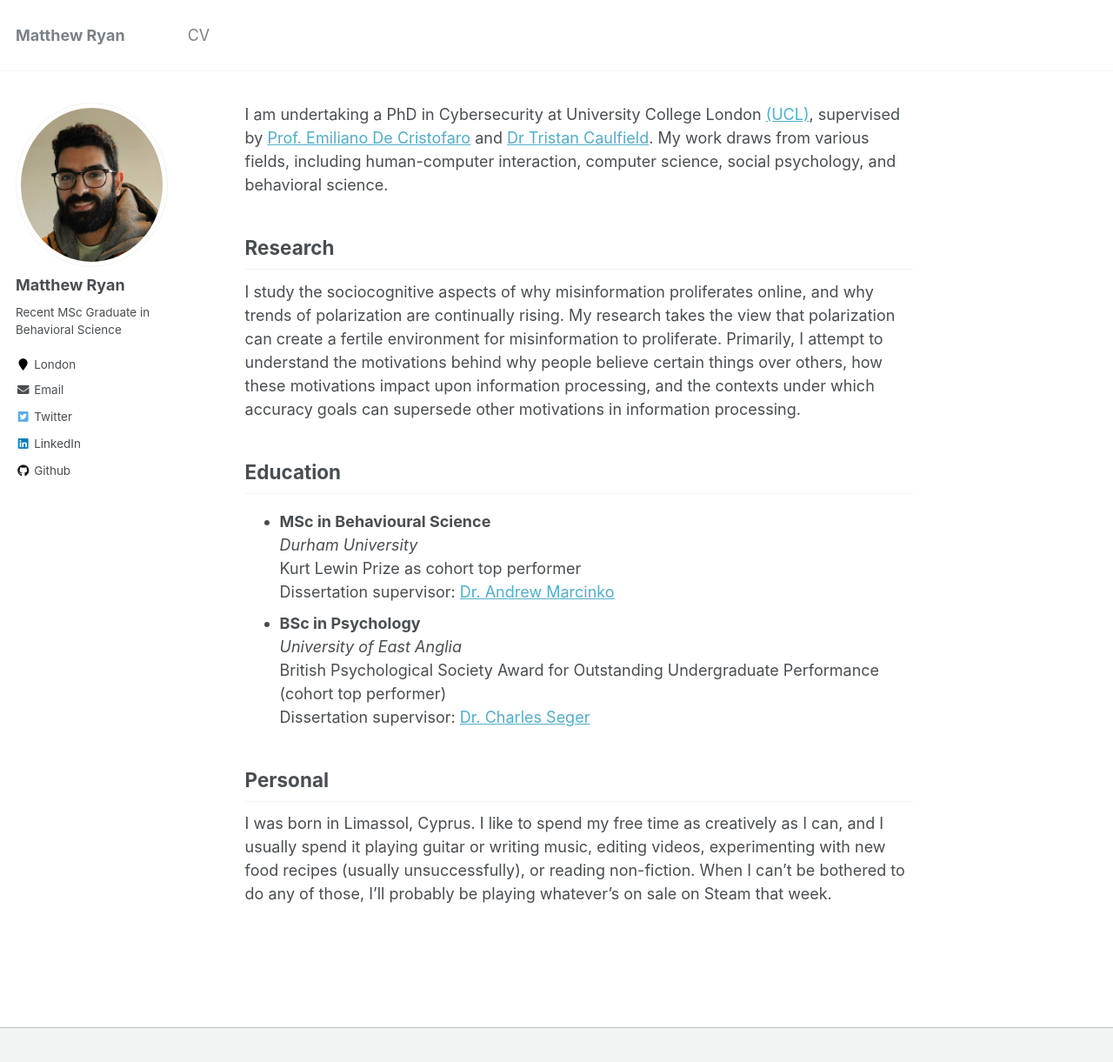
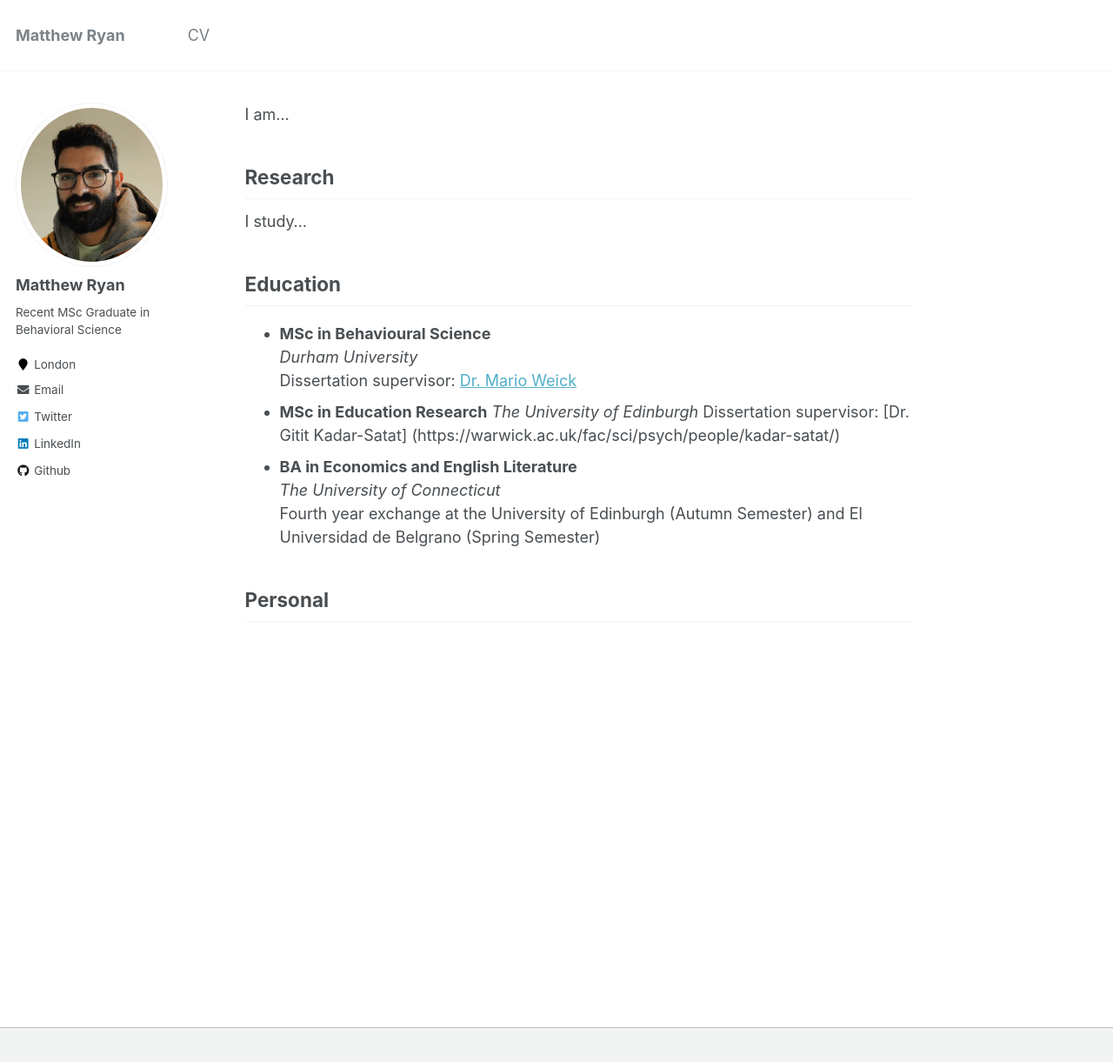
Before and after one commit to mattyhryan/mattyhryan.github.io, a Jekyll site: the page built from _pages/about.md, in a window 1280 px wide and 1254 px high. Shown: the top 1221 px of the window at 87% size. Built offline with Jekyll 4.4.1, drawn with Linux system fonts in a browser that asks for light colours.

Commit message:
Update about.md

```diff
--- a/_pages/about.md
+++ b/_pages/about.md
@@ -7,23 +7,22 @@ redirect_from:
   - /about.html
 ---
 
-I am undertaking a PhD in Cybersecurity at University College London [(UCL)](https://www.ucl.ac.uk/), supervised by [Prof. Emiliano De Cristofaro](https://emilianodc.com/) and [Dr Tristan Caulfield](https://www.tristancaulfield.com/). My work draws from various fields, including human-computer interaction, computer science, social psychology, and behavioral science.
+I am...
 
 ## Research
 
-I study the sociocognitive aspects of why misinformation proliferates online, and why trends of polarization are continually rising. My research takes the view that polarization can create a fertile environment for misinformation to proliferate. Primarily, I attempt to understand the motivations behind why people believe certain things over others, how these motivations impact upon information processing, and the contexts under which accuracy goals can supersede other motivations in information processing.
+I study...
 
 ## Education
 
 - **MSc in Behavioural Science**
   *Durham University*
-  Kurt Lewin Prize as cohort top performer
-  Dissertation supervisor: [Dr. Andrew Marcinko](https://marcinkophd.com/)
-- **BSc in Psychology**
-  *University of East Anglia*
-  British Psychological Society Award for Outstanding Undergraduate Performance (cohort top performer)
-  Dissertation supervisor: [Dr. Charles Seger](https://people.uea.ac.uk/c_seger)
+  Dissertation supervisor: [Dr. Mario Weick](https://www.dur.ac.uk/directory/profile/?id=17402)
+- **MSc in Education Research**
+  *The University of Edinburgh*
+  Dissertation supervisor: [Dr. Gitit Kadar-Satat] (https://warwick.ac.uk/fac/sci/psych/people/kadar-satat/)
+- **BA in Economics and English Literature**
+  *The University of Connecticut*
+  Fourth year exchange at the University of Edinburgh (Autumn Semester) and El Universidad de Belgrano (Spring Semester)
 
 ## Personal
-
-I was born in Limassol, Cyprus. I like to spend my free time as creatively as I can, and I usually spend it playing guitar or writing music, editing videos, experimenting with new food recipes (usually unsuccessfully), or reading non-fiction. When I can't be bothered to do any of those, I'll probably be playing whatever's on sale on Steam that week.
```
